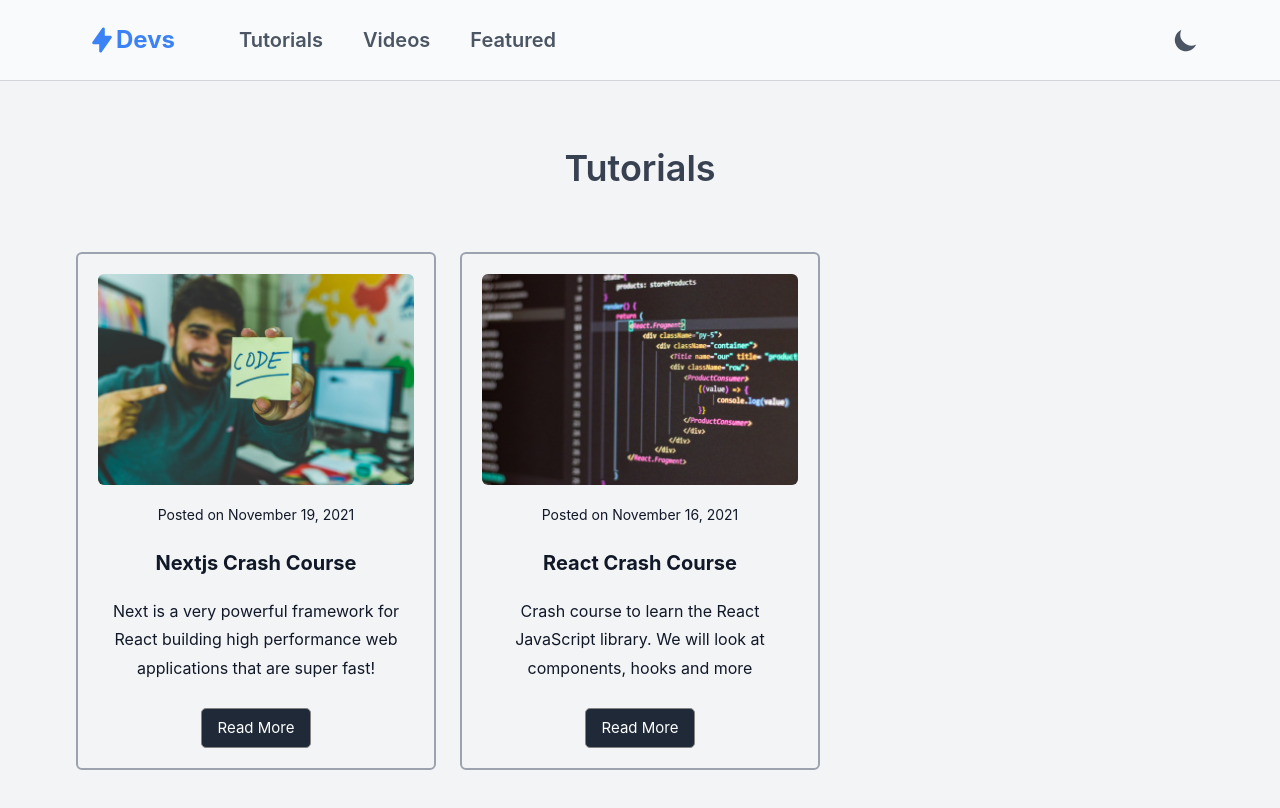
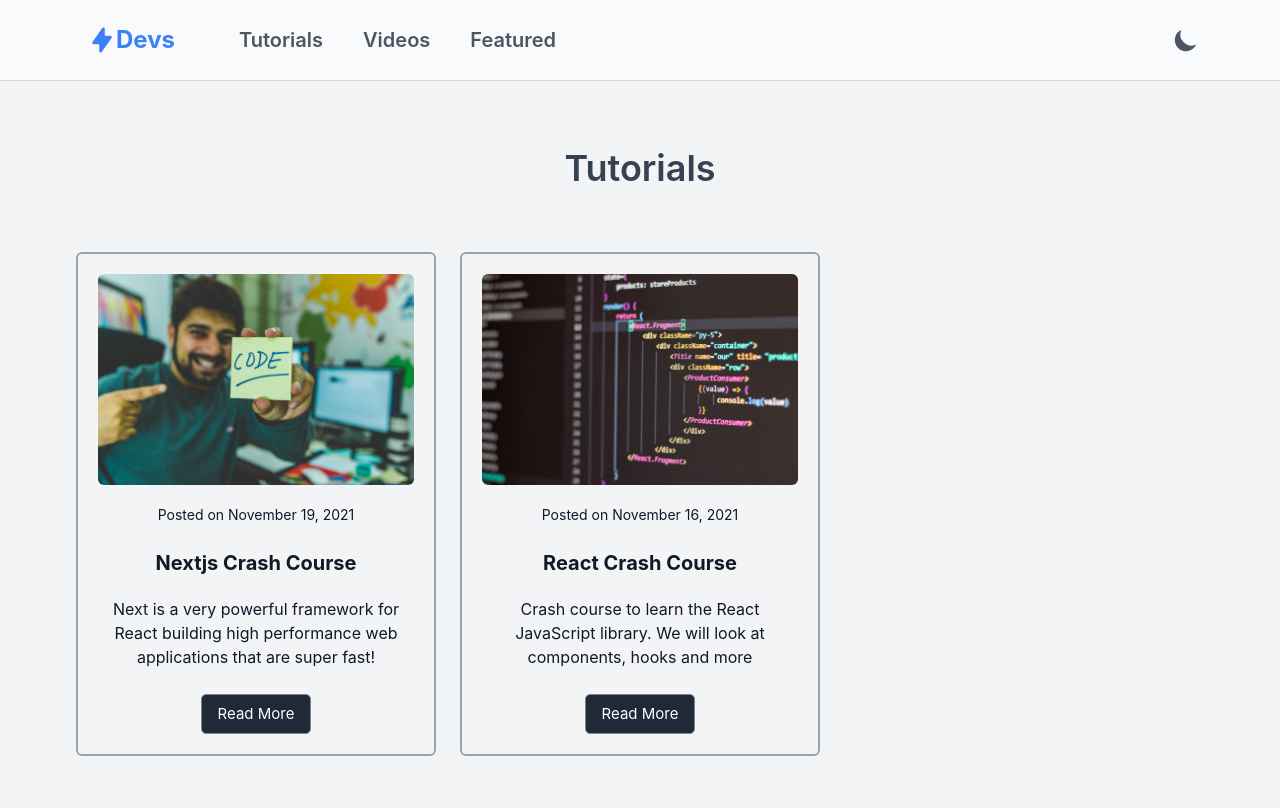
Before and after one commit to brianartea/responsive-website-clerk-light-dark, a Next.js app: page /tutorials in a window 1280 px wide. Shown: the top 808 px of the page. Built offline with nearby package versions, Linux system fonts and the light colour scheme.

Commit message:
line-height on excerpts of tutorials.js

```diff
--- a/components/Post.js
+++ b/components/Post.js
@@ -26,7 +26,7 @@
       </Link>
       <Link href={`/tutorials/${post.slug}`}>
         <a>
-          <p>{post.frontmatter.excerpt}</p>
+          <p className="leading-6">{post.frontmatter.excerpt}</p>
         </a>
       </Link>
 
--- a/pages/videos.js
+++ b/pages/videos.js
@@ -15,7 +15,7 @@
       <Navbar />
       <div className="my-32 text-center">
         <h1 className="mb-10 text-4xl font-semibold text-gray-800 dark:text-gray-300">
-          Video Categories
+          Dev Videos
         </h1>
         <div className="max-w-6xl mx-auto">
           <div className="flex flex-col items-center justify-center mt-7 md:grid md:grid-cols-2 md:items-center md:justify-center md:mx-auto md:ml-6 lg:grid lg:grid-cols-3 lg:items-center lg:justify-center lg:mx-auto">
```
